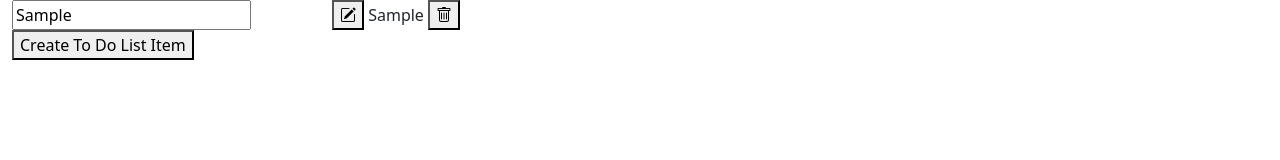
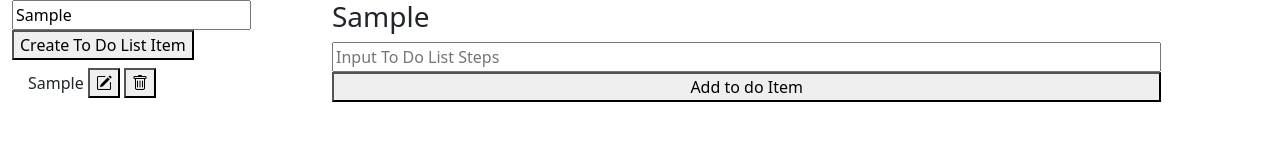
Before and after one commit to DanielDansie/TODO_APP, a plain HTML site: page index.html in a window 1280 px wide. Both pictures are taken after typing "Sample" into the empty fields and a click on the button "Create To Do List Item". Drawn offline with nearby package versions, Linux system fonts and the light colour scheme.

Commit message:
added in the Javascript to add the list item names to toDoList div

```diff
--- a/index.html
+++ b/index.html
@@ -18,7 +18,7 @@
         <div id="toDoListStart" class="container-fluid">
             <div class="row">
                 <div class="col-3">
-                    <input id="toDoListNameInput" placeholder="To Do List">
+                    <input id="toDoListNameInput" placeholder="Input To Do List">
                     <button id="createBtn">Create To Do List Item</button>
                     <ul class="list-group list-group-flush">
                     </ul>
--- a/script.js
+++ b/script.js
@@ -4,23 +4,36 @@ document.querySelector('#createBtn').onclick = function(){
     }
 
     else{
-        document.querySelector('#toDoList').innerHTML += `
-            <div class="task">
+        document.querySelector('.list-group').innerHTML += `
+            <li class="list-group-item" id="${document.querySelector('#toDoListNameInput').value}>
+                <h3 id="taskname">
+                    ${document.querySelector('#toDoListNameInput').value}
+                </h3>
                 <button class="edit">
                     <i class="bi bi-pencil-square"></i>
                 </button>
-                <span id="taskname">
-                    ${document.querySelector('#toDoListNameInput').value}
-                </span>
                 <button class="delete">
                     <i class="bi bi-trash"></i>
                 </button>
+            </li>`;
+
+            document.querySelector('#toDoList').innerHTML += `
+            <div class="task">
+                <h3 id="taskname">
+                    ${document.querySelector('#toDoListNameInput').value}
+                </h3>
+            </div>
+            <div class="listItems">
+                <ul class="list-group list-group-flush">
+                    <input id="toDoListItem" placeholder="Input To Do List Steps">
+                    <button id="addItem">Add to do Item</button>
+                </ul>
             </div>`;
 
-        let editList = document.querySelector(".edit");
+        let editList = document.querySelectorAll(".edit");
         for(var i=0; i<editList.length; i++) {
             editList[i].onclick = function() {
-
+                this.parentNode.editList
             }
         }
 
@@ -32,3 +45,10 @@ document.querySelector('#createBtn').onclick = function(){
         }
     }
 }
+
+
+// document.querySelectorAll(".edit").addEventListener('click', (e) => {
+//     if (e.target.className !== 'edit') return
+//     e.target.previousSibling.setAttribute('contenteditable', 'true');
+//     e.target.previousSibling.focus();
+// });
```
